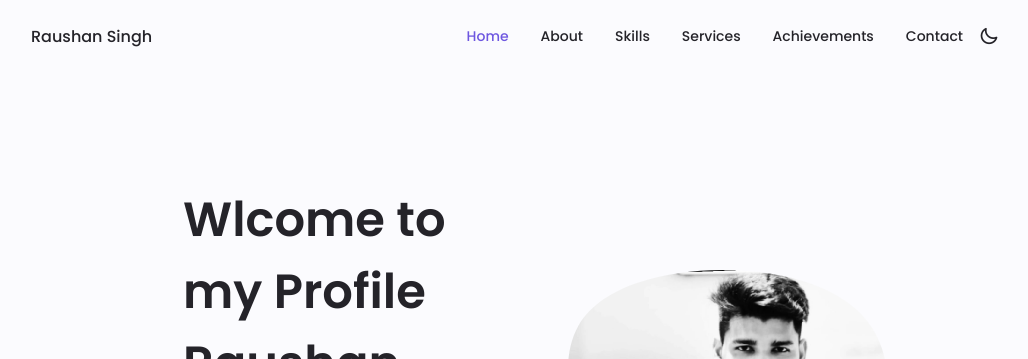
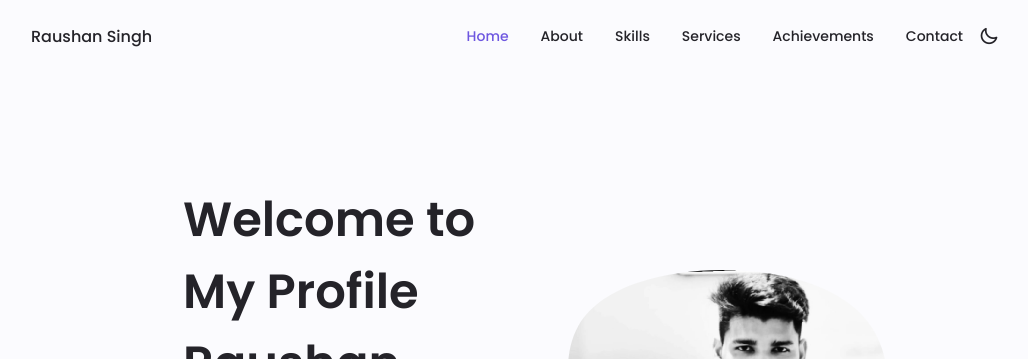
Before and after one commit to raushansingh0169/Portfolio, a plain HTML site: page index.html in a window 1280 px wide. Shown: the top 359 px of the page, without its empty margins (125-1153 px from the left). Drawn offline with nearby package versions, Linux system fonts and the light colour scheme.

Commit message:
index.html

```diff
--- a/index.html
+++ b/index.html
@@ -109,7 +109,7 @@
                     </div>
 
                     <div class="home__data">
-                        <h1 class="home__title">Wlcome to my Profile Raushan Singh</h1>
+                        <h1 class="home__title">Welcome to My Profile Raushan Singh</h1>
                         <h3 class="home__subtitle">Management Information System Executive ( MIS Executive )</h3>
                         <p class="home__description">Tech Enthusiast, Avid-learner</p>
                         <a href="#contact" class="button button--flex home__button">
```
